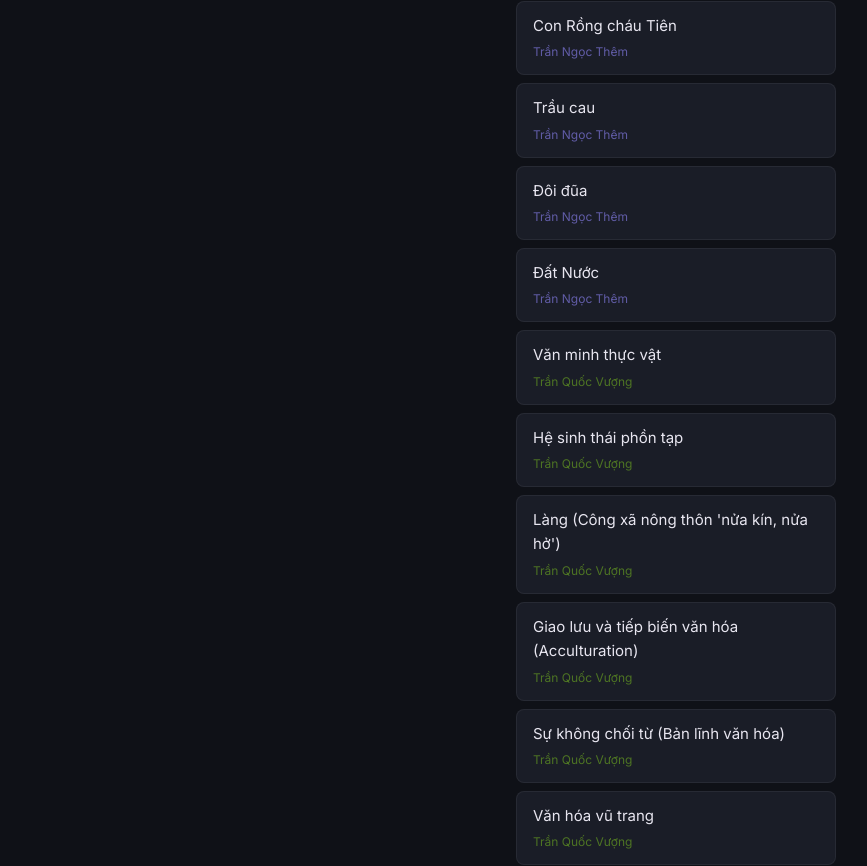
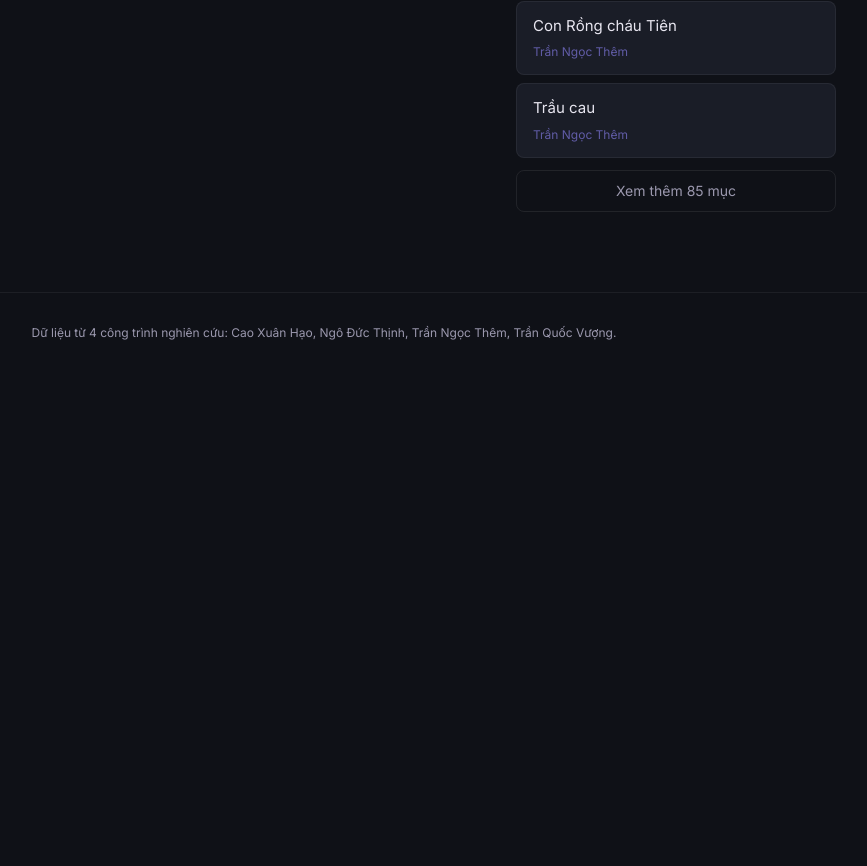
Before and after one commit to damikart/vietnam-culture-lens, a Next.js app: page / in a window 1280 px wide. Shown: the part 2402-3268 px from the top of the page, without its empty margins (316-1183 px from the left). After the commit the page ends 2775 px from the top, so only its background shows below. Built offline with nearby package versions, Linux system fonts and the light colour scheme.

Commit message:
fix: landing category section limits display to 24 with show-more

```diff
--- a/src/components/landing/CategorySection.tsx
+++ b/src/components/landing/CategorySection.tsx
@@ -1,5 +1,10 @@
+"use client";
+
+import { useState } from "react";
 import type { IndexedEntity, LandingCategory } from "@/lib/types";
 import { ItemCard } from "./ItemCard";
+
+const DISPLAY_LIMIT = 24;
 
 const CATEGORY_LABELS: Record<LandingCategory, string> = {
   "tuc-ngu": "Tục ngữ",
@@ -20,6 +25,10 @@ export function CategorySection({
   category: LandingCategory;
   entities: IndexedEntity[];
 }) {
+  const [showAll, setShowAll] = useState(false);
+  const displayed = showAll ? entities : entities.slice(0, DISPLAY_LIMIT);
+  const hiddenCount = entities.length - DISPLAY_LIMIT;
+
   return (
     <section>
       <div className="mb-4">
@@ -34,10 +43,18 @@ export function CategorySection({
         </p>
       </div>
       <div className="grid gap-2">
-        {entities.map((entity) => (
+        {displayed.map((entity) => (
           <ItemCard key={entity.id} entity={entity} />
         ))}
       </div>
+      {!showAll && hiddenCount > 0 && (
+        <button
+          onClick={() => setShowAll(true)}
+          className="mt-3 w-full rounded-lg border border-white/[0.08] py-2.5 text-sm text-on-surface-muted transition-all hover:border-white/[0.15] hover:text-on-surface"
+        >
+          Xem thêm {hiddenCount} mục
+        </button>
+      )}
     </section>
   );
 }
```
